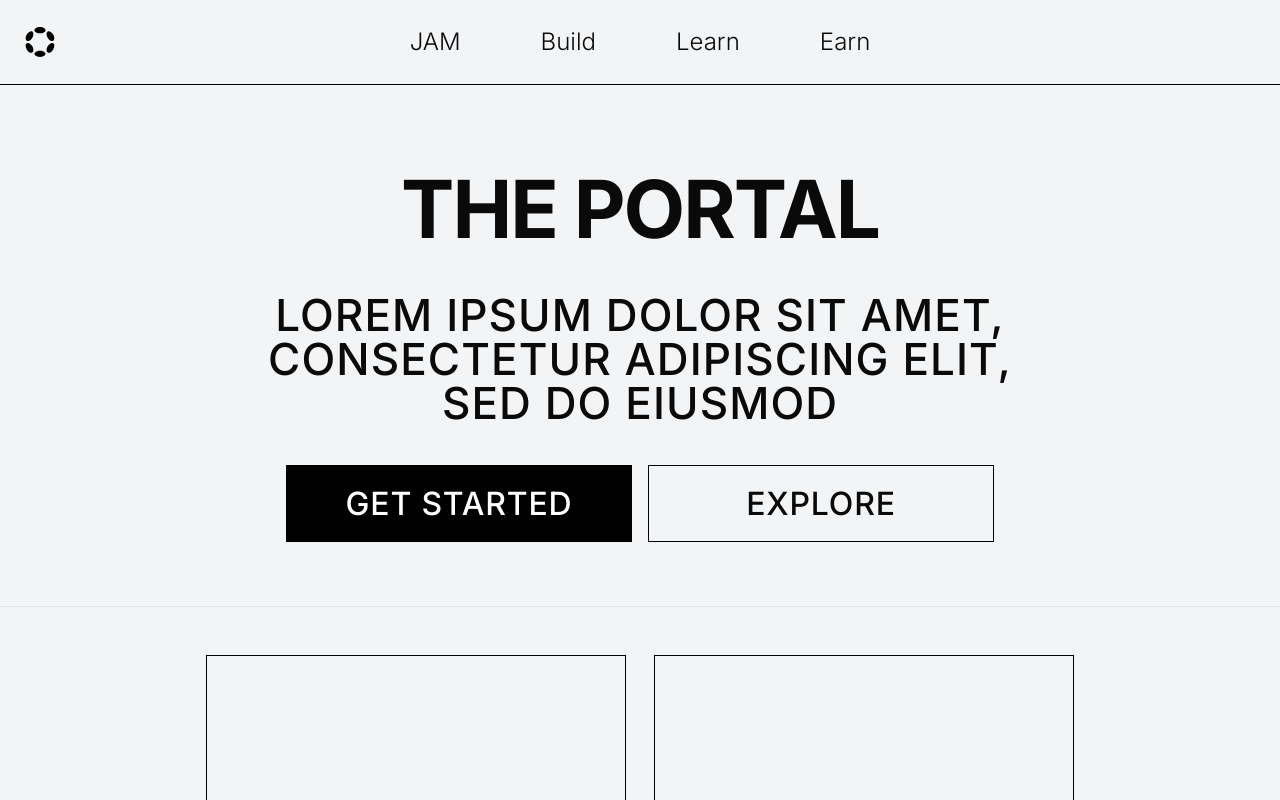
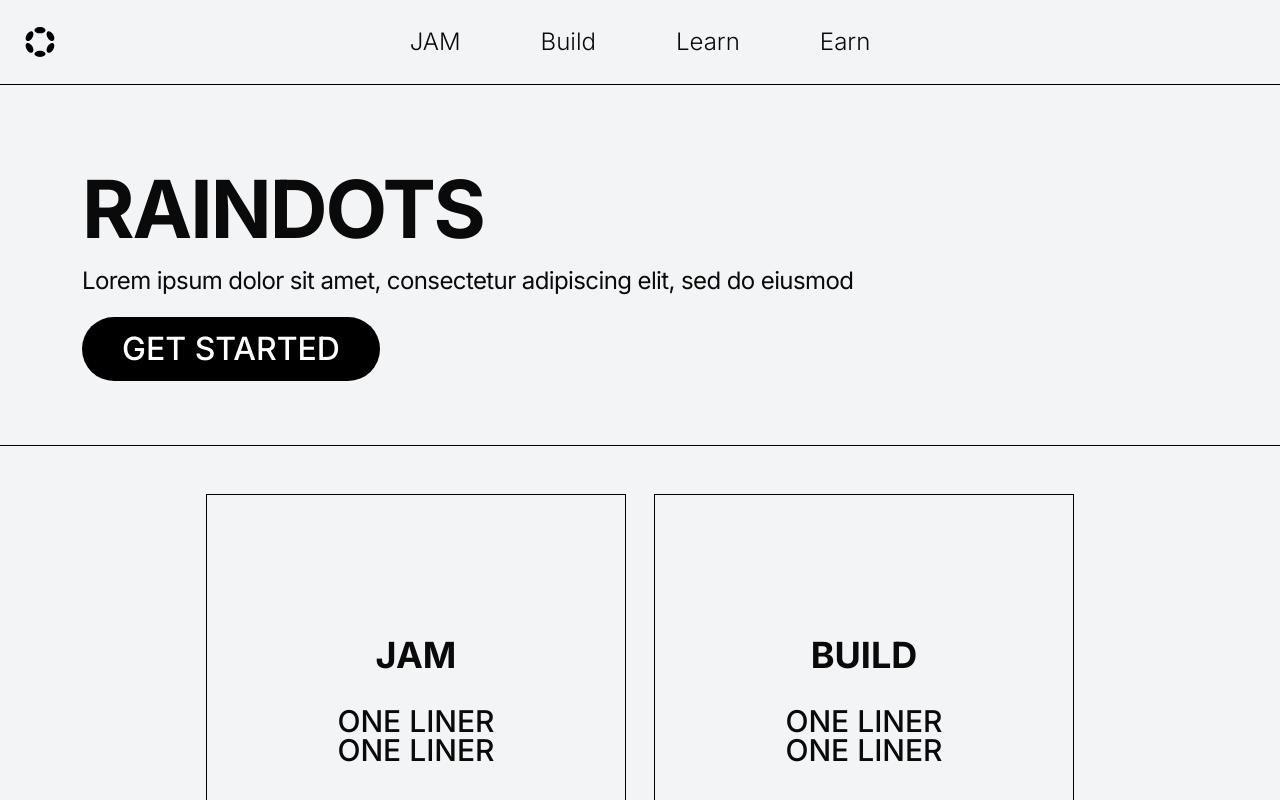
Before and after one commit to lhymmEU/raindot, a Next.js app: page / in a window 1280 px wide. Shown: the top 800 px of the page. Built offline with nearby package versions, Linux system fonts and the light colour scheme.

Commit message:
hero v0.2

```diff
--- a/app/components/hero.tsx
+++ b/app/components/hero.tsx
@@ -1,26 +1,24 @@
 interface HeroProps {
   title: string;
   description: string;
-  buttonOneText?: string;
-  buttonTwoText?: string;
+  buttonText?: string;
 }
 
-export default function Hero({ title, description, buttonOneText, buttonTwoText }: HeroProps) {
+export default function Hero({ title, description, buttonText }: HeroProps) {
   return (
-    <section className="py-16 text-center px-4 border-b">
-      <h1 className="text-[80px] font-[700] tracking-tight mb-6">{title}</h1>
-      <p className="text-[44px] font-[500] max-w-3xl mx-auto mb-10 uppercase tracking-wide leading-none">
-        {description}
-      </p>
-      {/* If buttonOneText and buttonTwoText are provided, show the buttons */}
-      {buttonOneText && buttonTwoText && <div className="flex flex-col sm:flex-row justify-center gap-4">
-        <button className="w-[346px] h-[77px] px-4 py-2 bg-black hover:bg-gray-800 text-[32px] text-white font-[500] uppercase tracking-wide cursor-pointer">
-          {buttonOneText}
+    <section className="py-[64px] px-[82px] border-b border-black">
+      <div className="flex flex-col">
+        <h1 className="text-[80px] font-[700] tracking-tight">{title}</h1>
+        <p className="text-[24px] font-[400] tracking-tight leading-none">
+          {description}
+        </p>
+      </div>
+
+      {buttonText && (
+        <button className="bg-black text-white text-[32px] font-[500] px-[40px] py-2 uppercase mt-6 rounded-full">
+          {buttonText}
         </button>
-        <button className="w-[346px] h-[77px] px-4 py-2 border border-black uppercase text-[32px] font-[500] tracking-wide cursor-pointer hover:bg-gray-300">
-          {buttonTwoText}
-        </button>
-      </div>}
+      )}
     </section>
-  )
+  );
 }
--- a/app/earn/page.tsx
+++ b/app/earn/page.tsx
@@ -79,7 +79,7 @@ export default function Earn() {
       <Header />
       <Hero
         title="EARN"
-        description="Lorem ipsum dolor sit amet, consectetur adipiscing elit, sed do eiusmod"
+        description="There are various ways to obtain funding. These are divided into technical, more geared towards developers and non-technical ones which are dedicated to non developer contributors."
       />
       <div className="border-y border-black px-[68px] py-[40px]">
         <h1 className="text-[80px] font-[700]">HIGHLIGHTS</h1>
--- a/app/page.tsx
+++ b/app/page.tsx
@@ -36,10 +36,9 @@ export default function Home() {
       <Header />
       <main className="flex-grow">
         <Hero
-          title="THE PORTAL"
+          title="RAINDOTS"
           description="Lorem ipsum dolor sit amet, consectetur adipiscing elit, sed do eiusmod"
-          buttonOneText="Get Started"
-          buttonTwoText="Explore"
+          buttonText="Get Started"
         />
         <CardGrid cards={cards} />
         <ChatSection />
```
